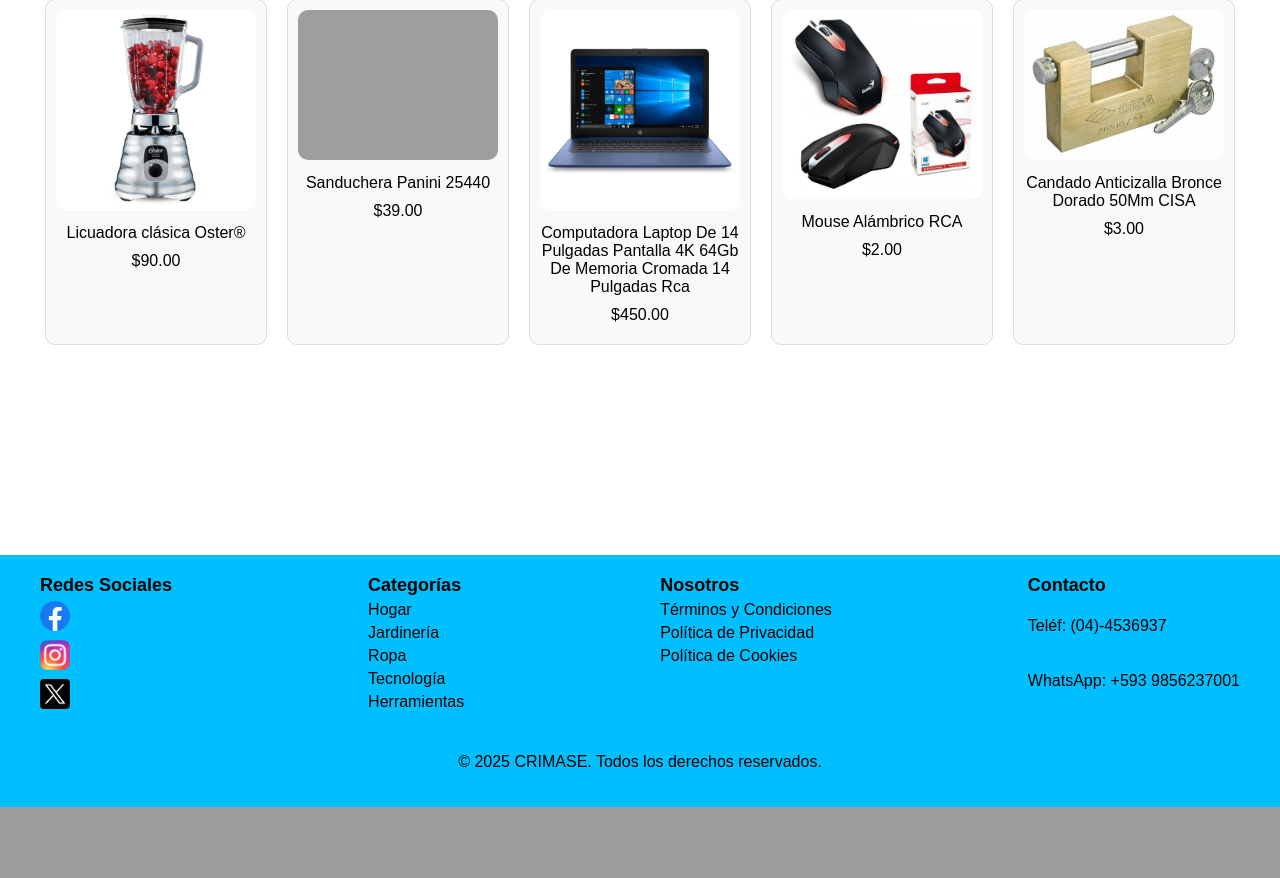
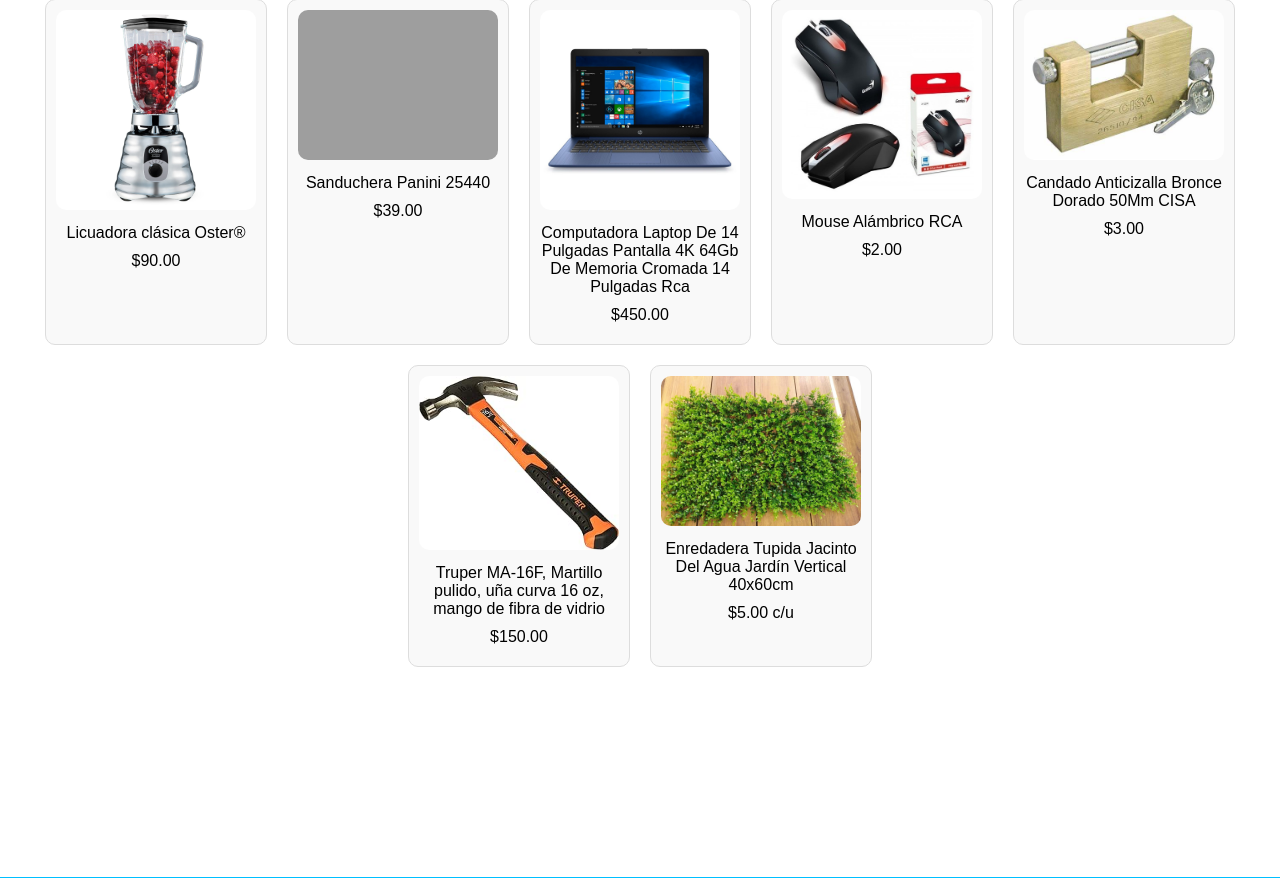
Before and after one commit to CristianGarcesYepez/ProyectoMVC, a Flask app: page / in a window 1280 px wide. Shown: the part 1310-2188 px from the top of the page. Before the commit the page ends 2117 px from the top, so only its background shows below. Run offline with Flask 3, Linux system fonts and the light colour scheme; grey boxes are pictures that could not be loaded.

Commit message:
agregado mas productos destacado

```diff
--- a/templates/menu.html
+++ b/templates/menu.html
@@ -74,6 +74,16 @@
                     <p>Candado Anticizalla Bronce Dorado 50Mm CISA</p>
                     <p>$3.00</p>
                 </div>
+                <div class="product-item">
+                    <img src="{{ url_for('static', filename='recursos/producto6.jpg') }}" alt="Producto 6">
+                    <p>Truper MA-16F, Martillo pulido, uña curva 16 oz, mango de fibra de vidrio</p>
+                    <p>$150.00</p>
+                </div>
+                <div class="product-item">
+                    <img src="{{ url_for('static', filename='recursos/producto7.jpg') }}" alt="Producto 7">
+                    <p>Enredadera Tupida Jacinto Del Agua Jardín Vertical 40x60cm</p>
+                    <p>$5.00 c/u</p>
+                </div>
             </div>
         </section>
     </main>
```
Also changed, not shown: static/recursos/producto6.jpg (added), static/recursos/producto7.jpg (added).
